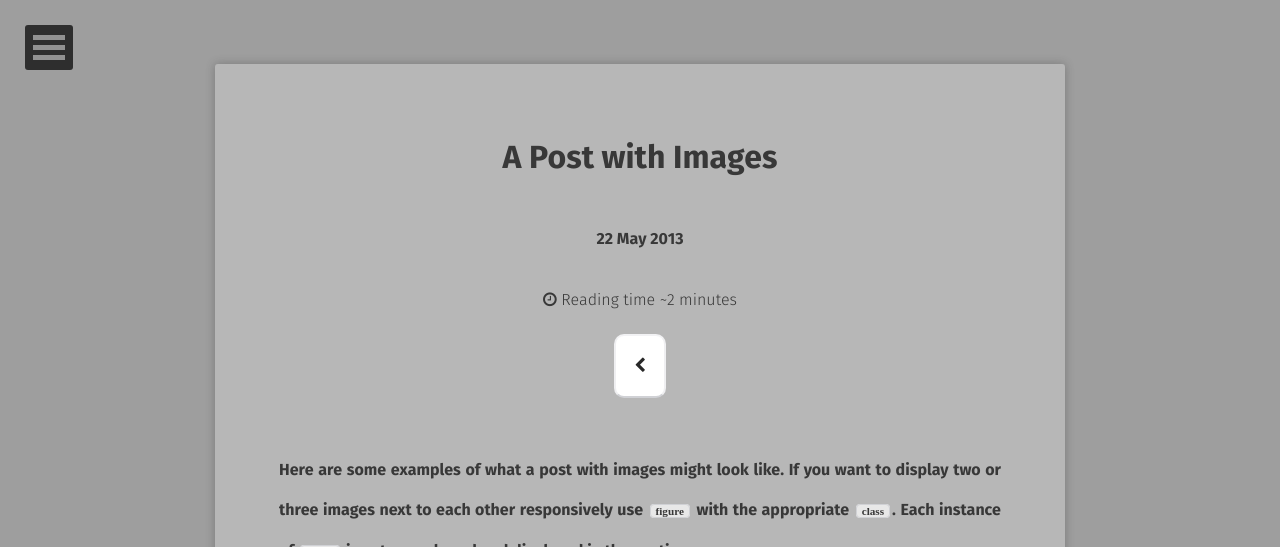
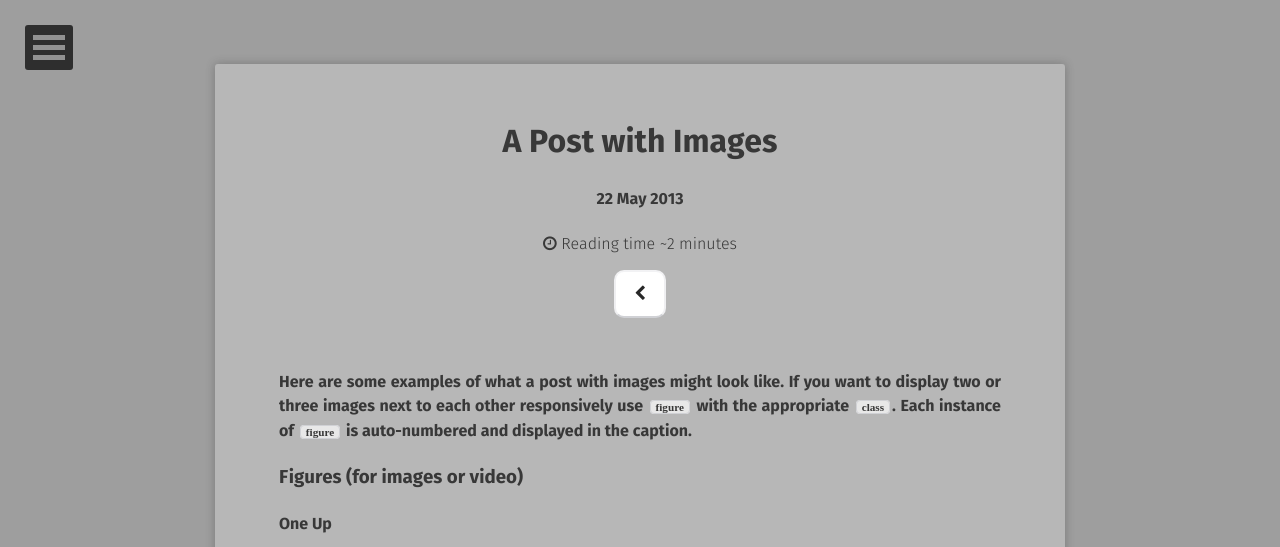
Before and after one commit to dfalveargOT/dfalveargOT.github.io, a Jekyll site: the page built from _posts/2013-05-22-sample-post-images.md, in a window 1280 px wide. Shown: the top 547 px of the page. Built offline with Jekyll 4.4.1, drawn with Linux system fonts in a browser that asks for light colours; some web fonts are replaced; comment, search, counter and statistics services are not loaded; grey boxes are pictures that could not be loaded.

Commit message:
Update variables.scss

```diff
--- a/_sass/variables.scss
+++ b/_sass/variables.scss
@@ -31,7 +31,7 @@ $font1               : Fira Sans,sans-serif;
 $font2               : Inconsolata;
 $alt-font            : serif;
 $doc-font-size       : 20;
-$doc-line-height     : 50;
+$doc-line-height     : 30;
 
 //media
 $small               : "only screen and (max-width: 30em)";
```
